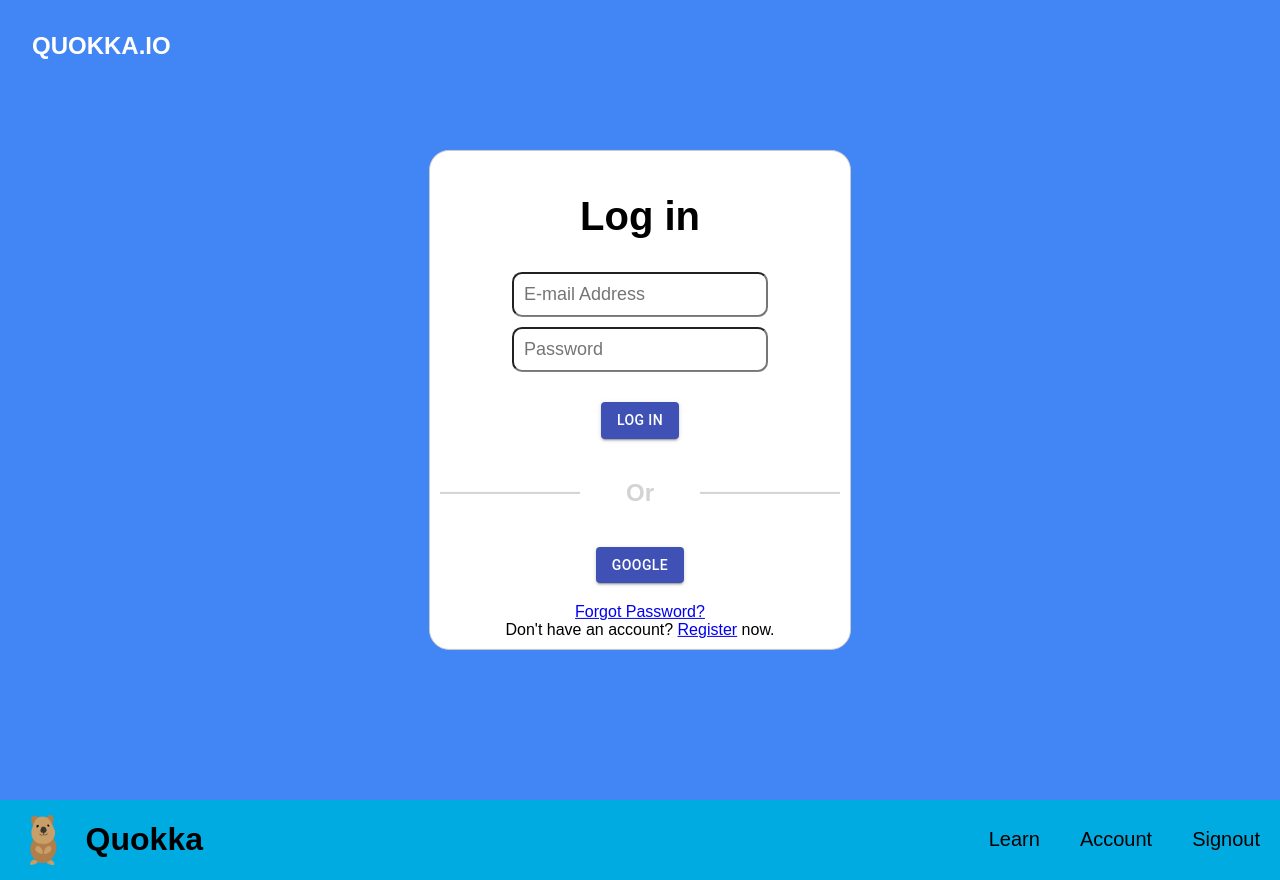
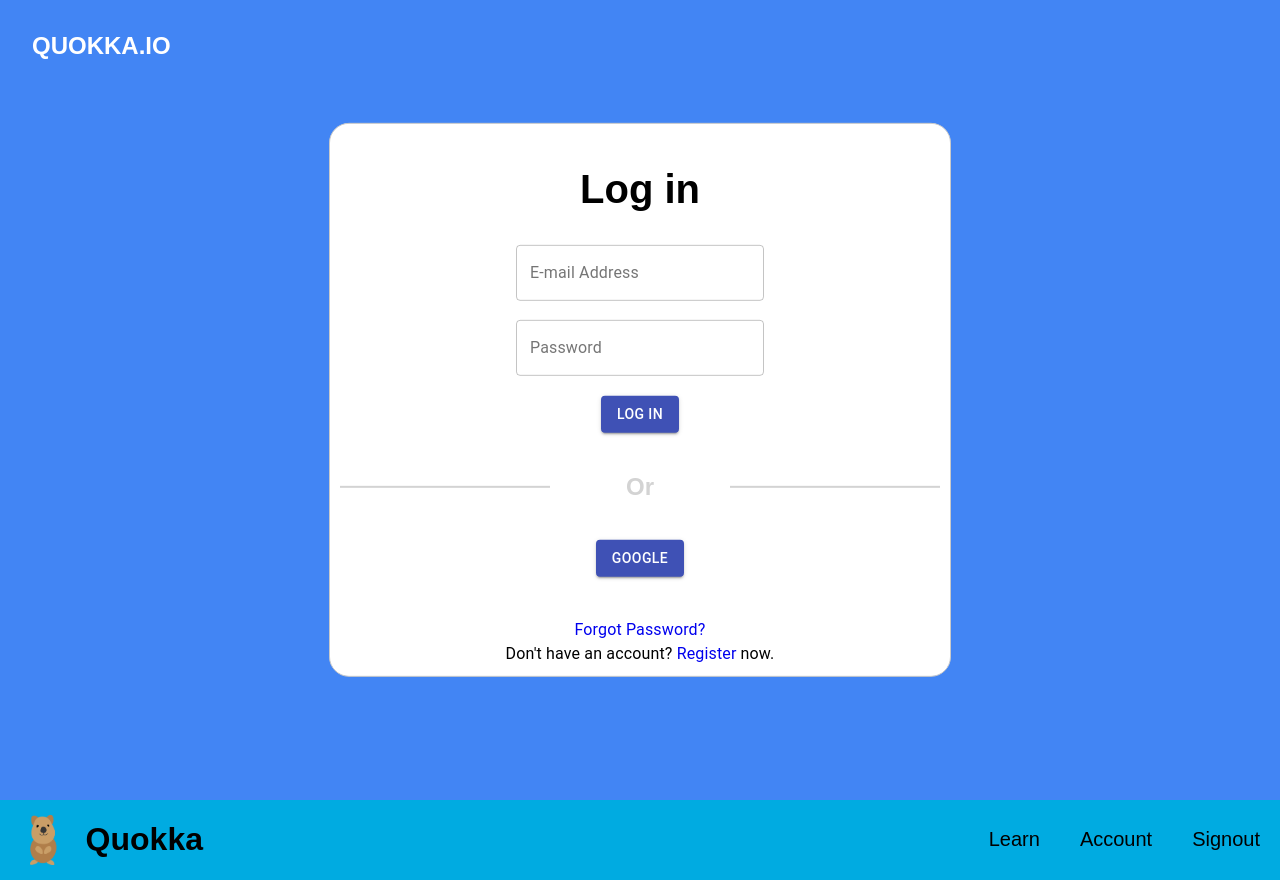
Before and after one commit to 4lon/Quokka, a React (Create React App) app: page /login in a window 1280 px wide. Built offline with nearby package versions, Linux system fonts and the light colour scheme; no server answers.

Commit message:
Updated styling of login page

```diff
--- a/src/screens/login/Login.js
+++ b/src/screens/login/Login.js
@@ -4,6 +4,7 @@ import {Link, useHistory} from "react-router-dom";
 import {auth, signInWithEmailAndPassword, signInWithGoogle} from "../../firebase";
 import {useAuthState} from "react-firebase-hooks/auth";
 import './Login.css'
+import {TextField, Typography} from "@material-ui/core";
 
 function Login() {
     const [email, setEmail] = useState("");
@@ -27,20 +28,23 @@ function Login() {
 
                     <h2 style={text}>Log in</h2>
                     <div>
-                        <input
-                            type="text"
-                            className="login__textBox"
-                            value={email}
-                            onChange={(e) => setEmail(e.target.value)}
-                            placeholder="E-mail Address"
-                        />
-                        <input
-                            type="password"
-                            className="login__textBox"
-                            value={password}
-                            onChange={(e) => setPassword(e.target.value)}
-                            placeholder="Password"
-                        />
+                        <TextField id="outlined-basic" label="E-mail Address" variant="outlined" value={email} onChange={(e) => setEmail(e.target.value)}/>
+                        <h3></h3>
+                        <TextField id="outlined-basic" label="Password" variant="outlined" value={password} onChange={(e) => setPassword(e.target.value)}/>
+                        {/*<input*/}
+                        {/*    type="text"*/}
+                        {/*    className="login__textBox"*/}
+                        {/*    value={email}*/}
+                        {/*    onChange={(e) => setEmail(e.target.value)}*/}
+                        {/*    placeholder="E-mail Address"*/}
+                        {/*/>*/}
+                        {/*<input*/}
+                        {/*    type="password"*/}
+                        {/*    className="login__textBox"*/}
+                        {/*    value={password}*/}
+                        {/*    onChange={(e) => setPassword(e.target.value)}*/}
+                        {/*    placeholder="Password"*/}
+                        {/*/>*/}
                     </div>
                     <Button style={button} variant="contained" onClick={() => signInWithEmailAndPassword(email, password)} color='primary'>Log in</Button>
                     <div style={wordBarAlign}>
@@ -49,13 +53,14 @@ function Login() {
                         <div style={wordBar}></div>
                     </div>
                     <Button style={button} variant="contained" onClick={() => signInWithGoogle()} color='primary'>Google</Button>
-
-                    <div>
-                        <Link to="/reset">Forgot Password?</Link>
-                    </div>
-                    <div>
-                        Don't have an account? <Link to="/register">Register</Link> now.
-                    </div>
+                    <h1></h1>
+                    <Typography>
+                    {/*<i>*/}
+                        <Link to="/reset" style={link}>Forgot Password?</Link><br></br>
+                    {/*<div>*/}
+                        Don't have an account? <Link to="/register" style={link}>Register</Link> now.
+                    </Typography>
+                    {/*</div>*/}
                 </div>
             </div>
         </div>
@@ -75,7 +80,7 @@ const formStyle = {
     borderRadius: '20px',
     // background: "#00ABE1",
     background: "white",
-    width: '400px',
+    width: '600px',
     display: 'block',
     textAlign: 'center',
     position: "absolute",
@@ -139,4 +144,8 @@ const button = {
     margin: "20px 0"
 }
 
+const link = {
+    textDecoration: "none"
+}
+
 export default Login;
```
